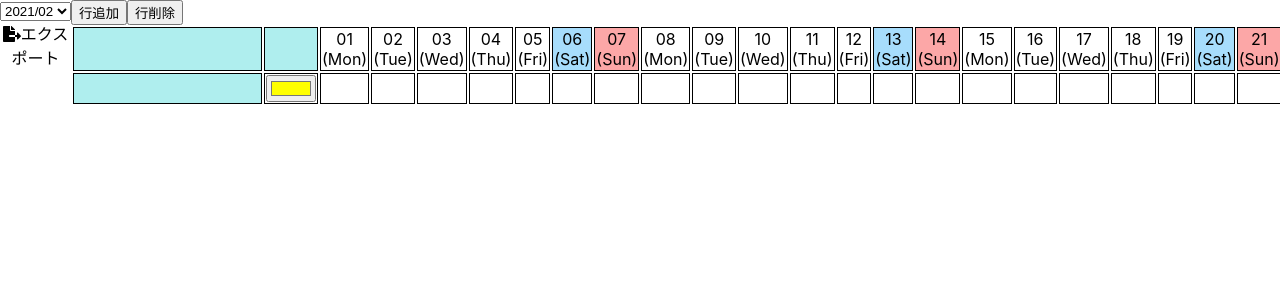
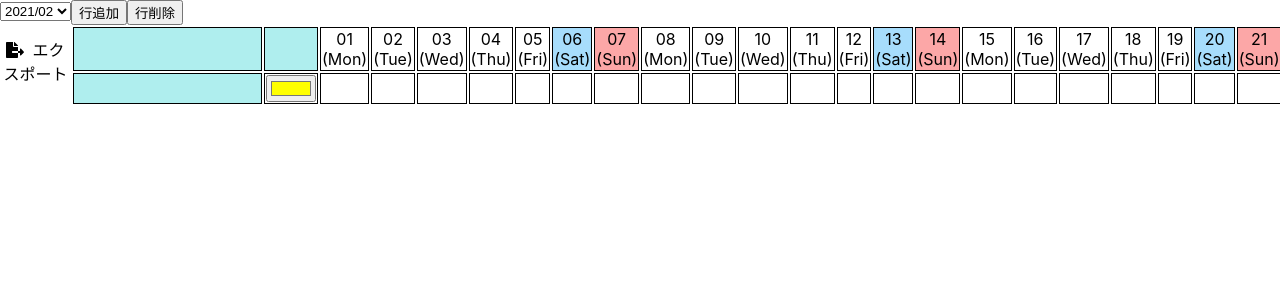
Before and after one commit to h64m1/gantt-chart, a React (Create React App) app in the folder app/: page / in a window 1280 px wide. Shown: the top 300 px of the page. Built offline with nearby package versions, Linux system fonts and the light colour scheme.

Commit message:
[mod] hover時のテキストの色変更 #16
- iconとtext間のpadding, exportと処理月間のpadding
- 仮のonClick追加

```diff
--- a/app/src/component/Gantt/Gantt.css
+++ b/app/src/component/Gantt/Gantt.css
@@ -49,3 +49,16 @@ td.sun {
 	grid-area: body;
 	background-color: white;
 }
+
+.export {
+	padding-top: 1rem;
+}
+
+.export:hover {
+	cursor: pointer;
+	color: rgb(42, 141, 255);
+}
+
+.export-icon {
+	padding-right: 0.5rem;
+}
--- a/app/src/component/Gantt/GanttApp.tsx
+++ b/app/src/component/Gantt/GanttApp.tsx
@@ -35,8 +35,13 @@ const Navigation: React.FC<{
 	return (
 		<>
 			<Select value={yearMonth} dispatch={dispatch} />
-			<div>
-				<FontAwesomeIcon icon={faFileExport} />
+			<div
+				className="export"
+				onClick={(event) => {
+					console.debug('click export ...', event)
+				}}
+			>
+				<FontAwesomeIcon icon={faFileExport} className="export-icon" />
 				エクスポート
 			</div>
 		</>
```
